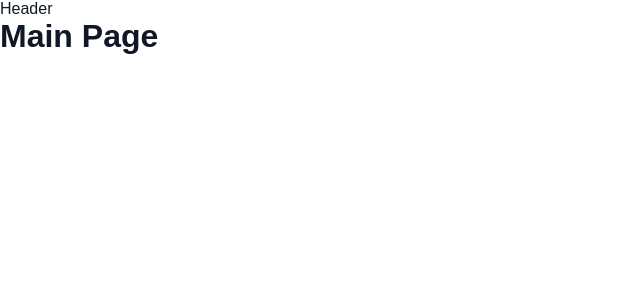
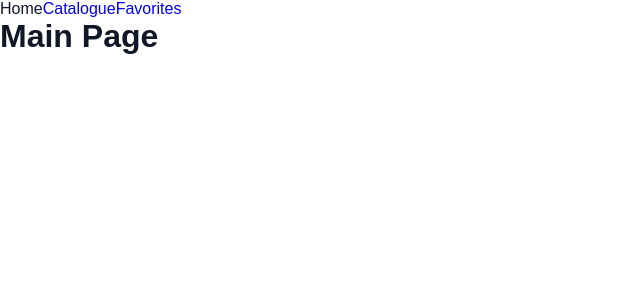
Before and after one commit to culplate/camper-store, a React (Vite) app: page / in a window 1280 px wide. Shown: the top 300 px of the page, without its empty margins (0-640 px from the left). Built offline with nearby package versions, Linux system fonts and the light colour scheme.

Commit message:
feat: added Navigation component

```diff
--- a/src/modules/AppBar/AppBar.jsx
+++ b/src/modules/AppBar/AppBar.jsx
@@ -1,8 +1,11 @@
+import css from "./AppBar.module.scss";
+import { Navigation } from "./Navigation/Navigation";
+
 const AppBar = () => {
   return (
-    <div>
-      <p>Header</p>
-    </div>
+    <header>
+      <Navigation />
+    </header>
   );
 };
 
--- /dev/null
+++ b/src/modules/AppBar/Navigation/Navigation.jsx
@@ -0,0 +1,12 @@
+import { NavLink } from "react-router-dom";
+// import css from "./Navigation.scss";
+
+export const Navigation = () => {
+  return (
+    <nav>
+      <NavLink to={"/"}>Home</NavLink>
+      <NavLink to={"/catalogue"}>Catalogue</NavLink>
+      <NavLink to={"/favorites"}>Favorites</NavLink>
+    </nav>
+  );
+};
--- a/src/shared/styles/_colors.scss
+++ b/src/shared/styles/_colors.scss
@@ -3,8 +3,8 @@ $primary-text-color: #101828;
 
 $border-color: #10182833;
 
-$button-color: #e44848;
-$button-hover-color: #d84343;
+$accent-color: #e44848;
+$accent-hover-color: #d84343;
 
 $input-bg-color: #f7f7f7;
 $input-text-color: #10182899;
```
Also changed, not shown: src/modules/AppBar/Navigation/Navigation.scss (added).
